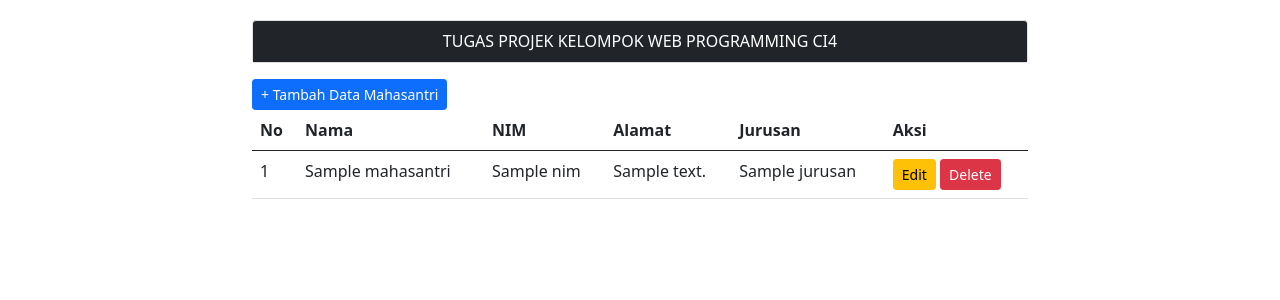
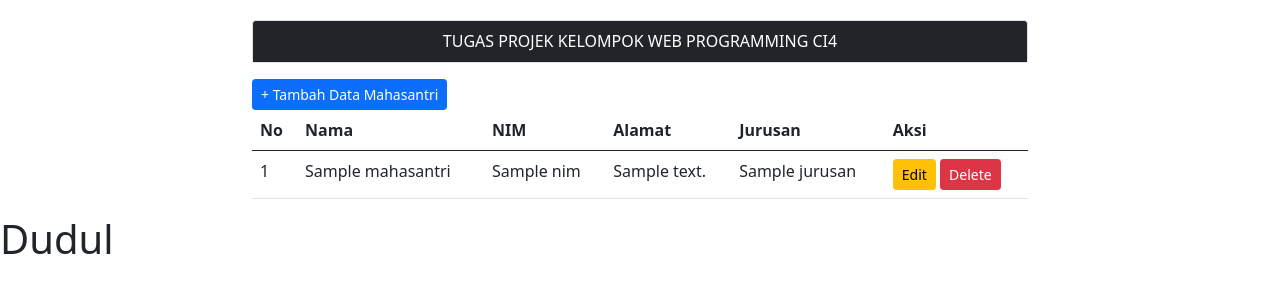
Before and after one commit to Nafid-Zanis/TugasPostTest, a CodeIgniter 4 app: template app/Views/mahasantri_view.php in a window 1280 px wide. Shown: the top 300 px of the page. Run offline with PHP 8.4 and a stand-in for CodeIgniter, Linux system fonts and the light colour scheme; the template is opened without the code that fills it: most values are stand-ins (such as "Sample title", 1, 10 or a date in 2020); data that the repository does not hold is empty; some libraries are stand-ins or nearby versions.

Commit message:
Nambah kode dari Dudul

```diff
--- a/app/Views/mahasantri_view.php
+++ b/app/Views/mahasantri_view.php
@@ -111,6 +111,8 @@
             </tbody>
         </table>
     </div>
+    <!--Penambahan dari Dudul-->
+    <h1>Dudul</h1>
     <script src="https://cdn.jsdelivr.net/npm/bootstrap@5.0.2/dist/js/bootstrap.bundle.min.js" integrity="sha384-MrcW6ZMFYlzcLA8Nl+NtUVF0sA7MsXsP1UyJoMp4YLEuNSfAP+JcXn/tWtIaxVXM" crossorigin="anonymous"></script>
 
     <script src="https://code.jquery.com/jquery-3.7.0.min.js" integrity="sha256-2Pmvv0kuTBOenSvLm6bvfBSSHrUJ+3A7x6P5Ebd07/g=" crossorigin="anonymous"></script>
```
